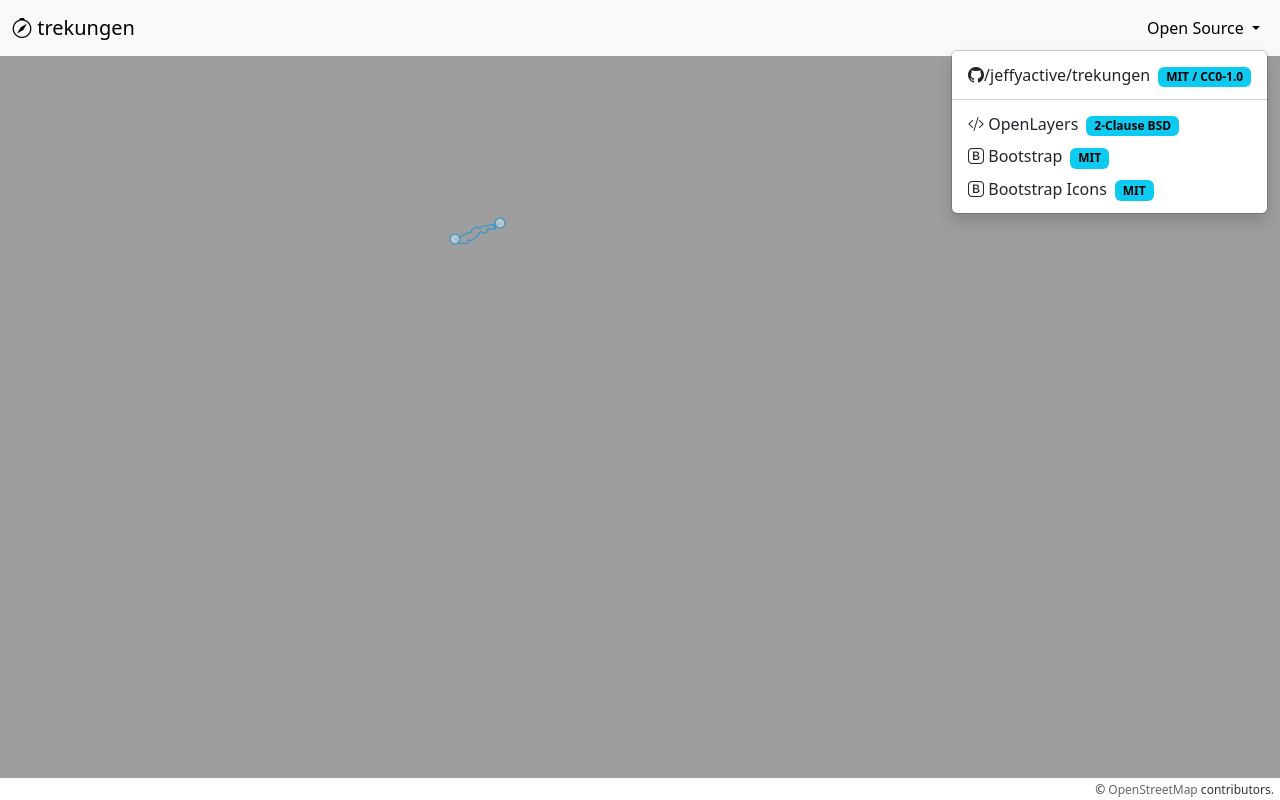
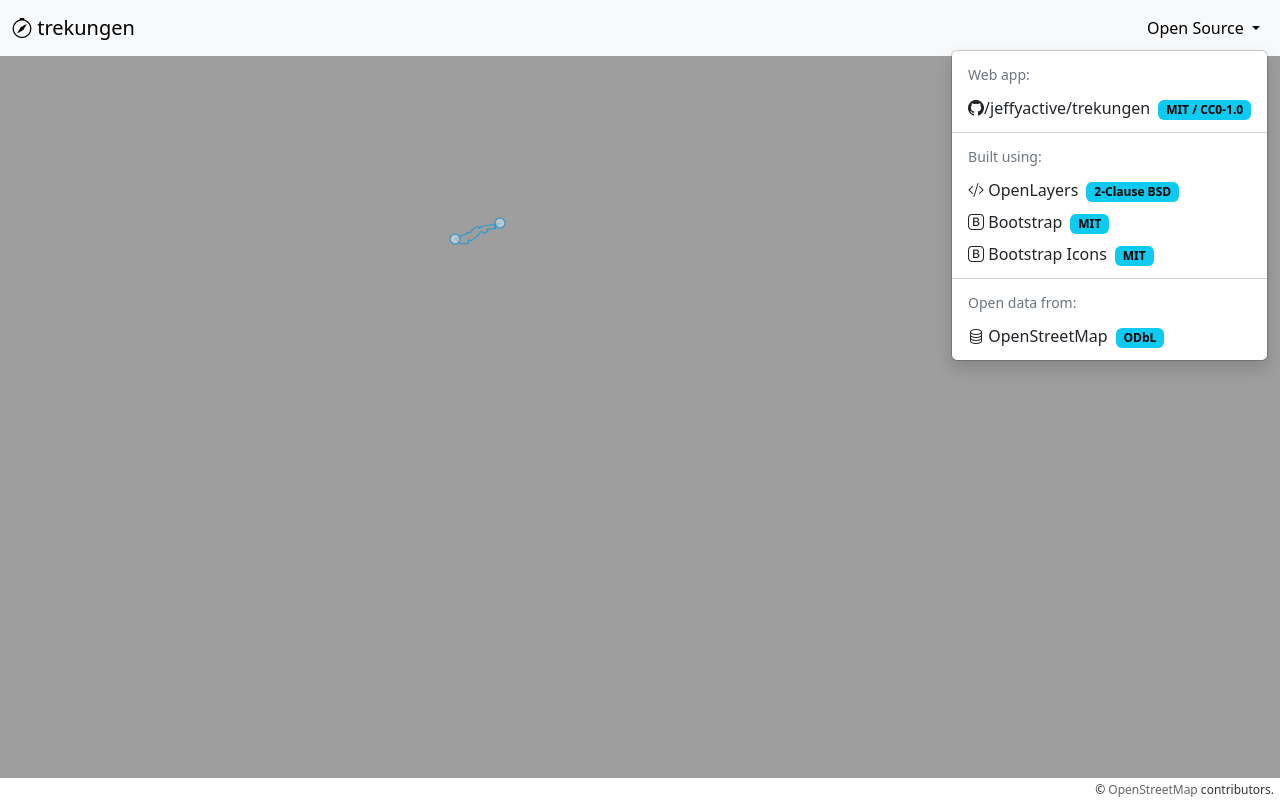
Before and after one commit to jeffyactive/trekungen, a plain HTML site: page index.html in a window 1280 px wide. Both pictures are taken after a click on the button "Open Source". Drawn offline with Linux system fonts and the light colour scheme.

Commit message:
Added OpenStreetMap reference

```diff
--- a/index.html
+++ b/index.html
@@ -30,6 +30,7 @@
                 Open Source
               </a>
               <ul class="dropdown-menu dropdown-menu-end shadow">
+                <li><h6 class="dropdown-header"> Web app: </h6></li>
                 <li>
                   <a class="dropdown-item" target="_blank"
                      href="https://github.com/jeffyactive/trekungen">
@@ -38,6 +39,7 @@
                   </a>
                 </li>
                 <li><hr class="dropdown-divider"></li>
+                <li><h6 class="dropdown-header"> Built using: </h6></li>
                 <li>
                   <a class="dropdown-item" target="_blank"
                      href="https://openlayers.org/">
@@ -59,6 +61,15 @@
                     <span class="badge text-bg-info ms-1"> MIT </span>
                   </a>
                 </li>
+                <li><hr class="dropdown-divider"></li>
+                <li><h6 class="dropdown-header"> Open data from: </h6></li>
+                <li>
+                  <a class="dropdown-item" target="_blank"
+                     href="https://openstreetmap.org/">
+                    <i class="bi-database"></i> OpenStreetMap
+                    <span class="badge text-bg-info ms-1"> ODbL </span>
+                  </a>
+                </li>
               </ul>
             </li>
           </ul>
```
